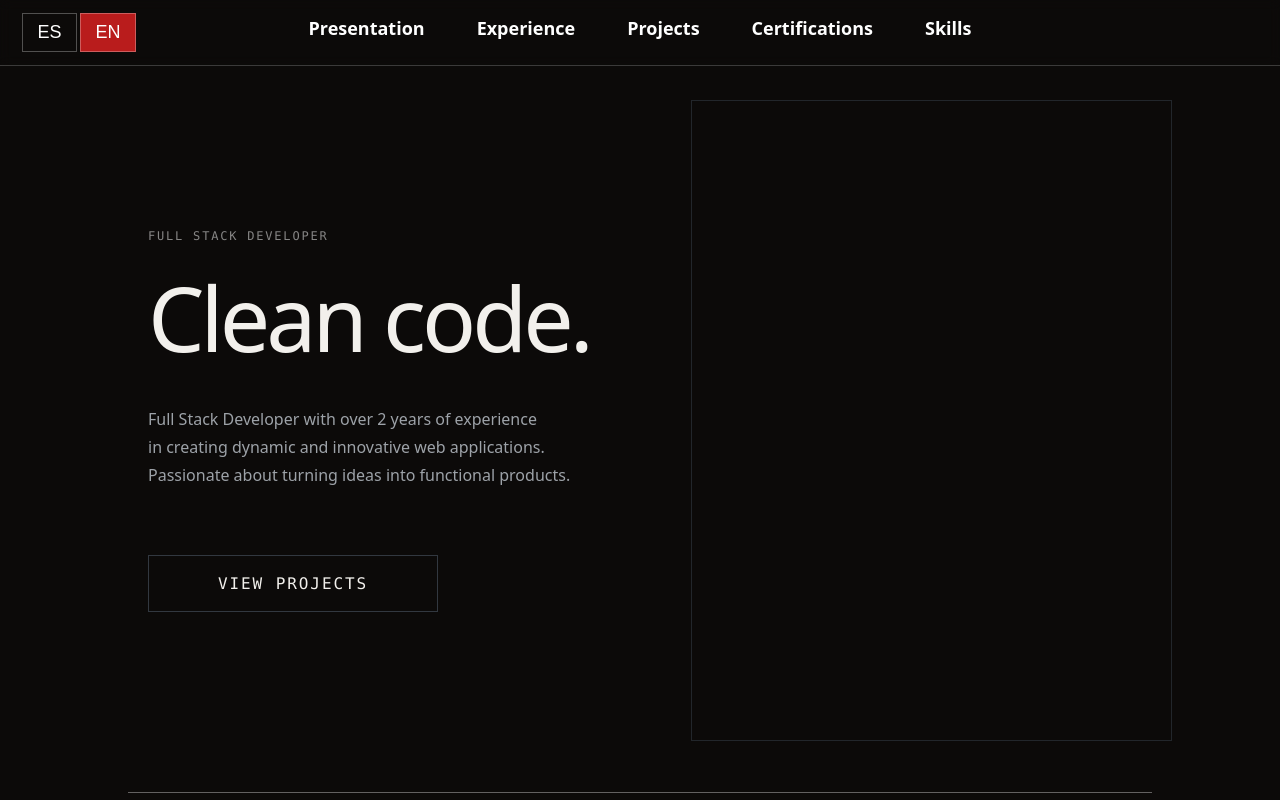
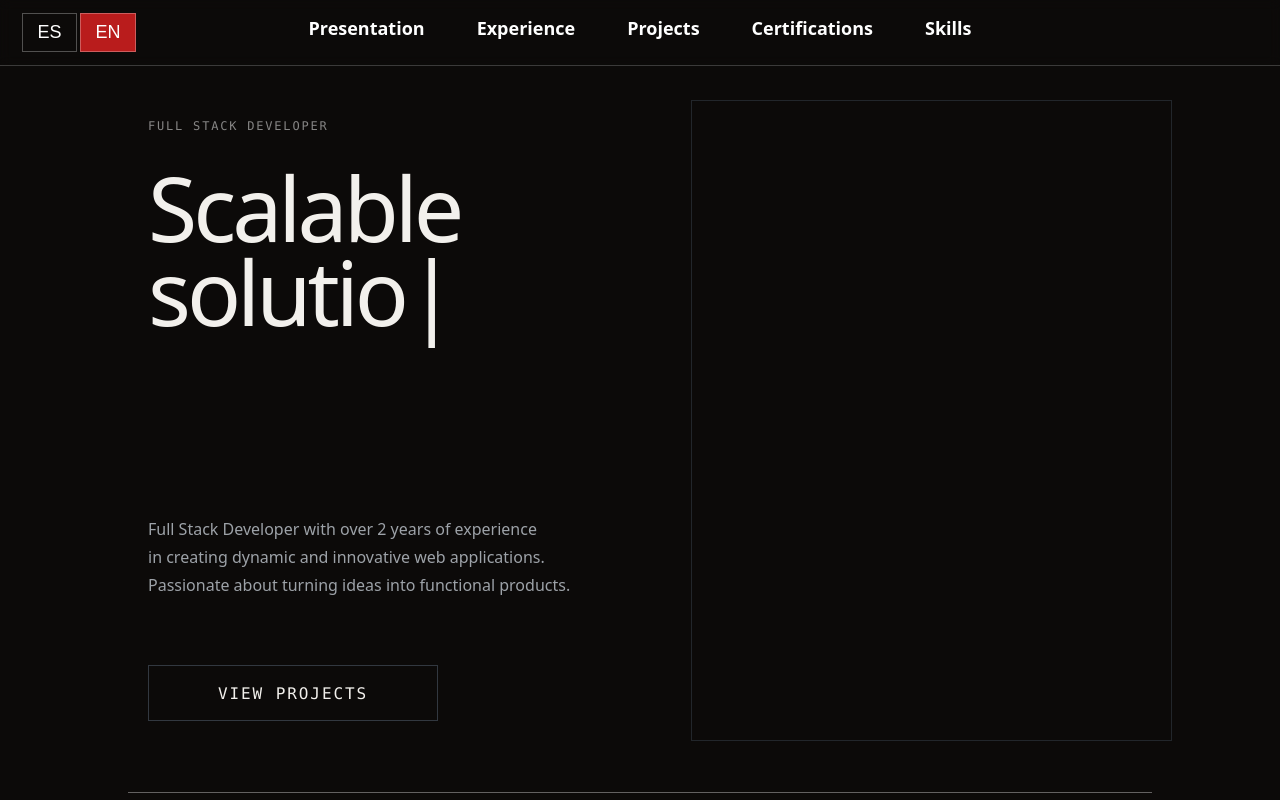
Before and after one commit to JoaquinGabriel17/portfolio-react, a Next.js app: page / in a window 1280 px wide. Shown: the top 800 px of the page. Built offline with nearby package versions, Linux system fonts and the light colour scheme.

Commit message:
animacion en titulo que se escribe y boirra infinitamente

```diff
--- a/src/app/page.js
+++ b/src/app/page.js
@@ -44,7 +44,7 @@ export default function Home() {
       <Navbar toChangeLang={changeLang} lang={lang}></Navbar>
       <div className={styles.container}>
         <section id="presentation">
-          <Presentation data={content.presentation} ></Presentation>
+          <Presentation data={content.presentation} lang={lang} ></Presentation>
 
         </section>
 
--- a/src/components/presentation/presentation.js
+++ b/src/components/presentation/presentation.js
@@ -1,6 +1,8 @@
 import styles from './presentation.module.css'
+import { useTypewriter } from "@/components/typeWriter/useTypewriter";
+import {useMemo} from "react";
 
-export default function Presentation({ data }) {
+export default function Presentation({ data, lang }) {
     const {
         role,
         title,
@@ -10,13 +12,34 @@ export default function Presentation({ data }) {
         buttonText
     } = data;
 
+    const phrases = useMemo(
+    () =>
+      lang === "es"
+        ? [
+            "Desarrollador Full Stack.",
+            "Soluciones escalables.",
+            "Pasión por la tecnología.",
+          ]
+        : [
+            "Full Stack Developer.",
+            "Scalable solutions.",
+            "Passionate about technology.",
+          ],
+    [lang]
+  );
+
+  const typed = useTypewriter(phrases);
+
     return (
         <section className={styles.presentation}>
 
             {/* Columna izquierda: Texto y botón */}
             <div className={styles.presentationContent}>
                 <span className={styles.role}>{role}</span>
-                <h1 className={styles.title}>{title}</h1>
+                <h1 className={styles.dynamicTitle}>
+      {typed}
+      <span className="animate-pulse">|</span>
+    </h1>
                 <p className={styles.parrafo}>{roleDescription}</p>
 
                 <a href="#projects" className={`btn-primary ${styles.button}`}>
--- a/src/components/presentation/presentation.module.css
+++ b/src/components/presentation/presentation.module.css
@@ -35,6 +35,20 @@
 .title {
     font-weight: lighter;
     margin-bottom: 1rem;
+}
+
+.dynamicTitle{
+    min-height: 40vh;
+}
+
+.dynamicTitle span{
+    display: inline-block;
+  margin-left: 2px;
+  animation: blink 1s step-end infinite;
+}
+
+@keyframes blink {
+  50% { opacity: 0; }
 }
 
 .parrafo {
--- /dev/null
+++ b/src/components/typeWriter/useTypewriter.js
@@ -0,0 +1,44 @@
+import { useState, useEffect } from "react";
+
+export function useTypewriter(
+  words,
+  typingSpeed = 100,
+  deletingSpeed = 50,
+  pauseTime = 1500
+) {
+  const [text, setText] = useState("");
+  const [wordIndex, setWordIndex] = useState(0);
+  const [isDeleting, setIsDeleting] = useState(false);
+
+  useEffect(() => {
+    if (!words || words.length === 0) return;
+
+    const currentWord = words[wordIndex % words.length];
+
+    // Terminó de escribir: pausar y luego empezar a borrar
+    if (!isDeleting && text === currentWord) {
+      const timeout = setTimeout(() => setIsDeleting(true), pauseTime);
+      return () => clearTimeout(timeout);
+    }
+
+    // Terminó de borrar: pasar a la siguiente palabra
+    if (isDeleting && text === "") {
+      setIsDeleting(false);
+      setWordIndex((prev) => (prev + 1) % words.length);
+      return;
+    }
+
+    // Escribir o borrar un carácter
+    const timeout = setTimeout(() => {
+      setText((prev) =>
+        isDeleting
+          ? currentWord.slice(0, Math.max(prev.length - 1, 0))
+          : currentWord.slice(0, prev.length + 1)
+      );
+    }, isDeleting ? deletingSpeed : typingSpeed);
+
+    return () => clearTimeout(timeout);
+  }, [text, isDeleting, wordIndex, words, typingSpeed, deletingSpeed, pauseTime]);
+
+  return text;
+}
```
